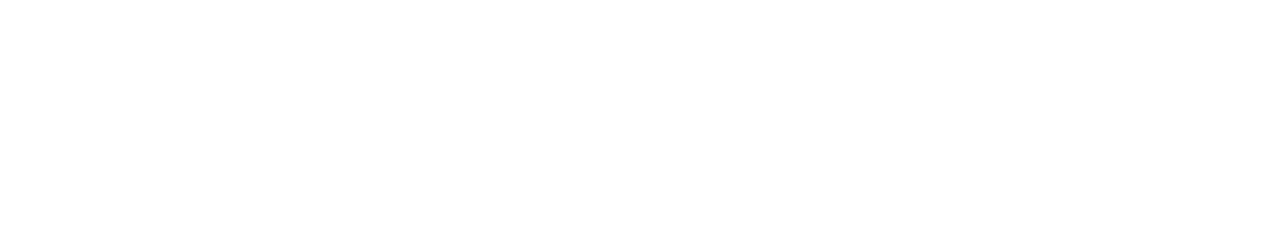
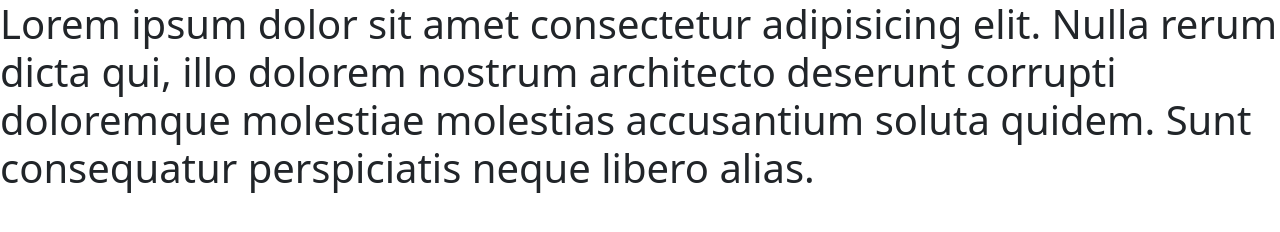
Before and after one commit to Gdiazdiaz/Bootstrap-portfolio, a plain HTML site: page index.html in a window 1280 px wide. Drawn offline with nearby package versions, Linux system fonts and the light colour scheme.

Commit message:
Set up Bootstrap

```diff
--- a/index.html
+++ b/index.html
@@ -4,9 +4,14 @@
     <meta charset="UTF-8">
     <meta http-equiv="X-UA-Compatible" content="IE=edge">
     <meta name="viewport" content="width=device-width, initial-scale=1.0">
-    <title>Document</title>
+    <link href="https://cdn.jsdelivr.net/npm/bootstrap@5.0.2/dist/css/bootstrap.min.css" rel="stylesheet" integrity="sha384-EVSTQN3/azprG1Anm3QDgpJLIm9Nao0Yz1ztcQTwFspd3yD65VohhpuuCOmLASjC" crossorigin="anonymous">
+    <link rel="stylesheet" href="styles.css">
+    <title>Glenda and Luis Portfolio</title>
 </head>
 <body>
-
+    <nav>
+        <h1>Lorem ipsum dolor sit amet consectetur adipisicing elit. Nulla rerum dicta qui, illo dolorem nostrum architecto deserunt corrupti doloremque molestiae molestias accusantium soluta quidem. Sunt consequatur perspiciatis neque libero alias.</h1>
+    </nav>
+    <script src="https://cdn.jsdelivr.net/npm/bootstrap@5.0.2/dist/js/bootstrap.bundle.min.js" integrity="sha384-MrcW6ZMFYlzcLA8Nl+NtUVF0sA7MsXsP1UyJoMp4YLEuNSfAP+JcXn/tWtIaxVXM" crossorigin="anonymous"></script>
 </body>
 </html>
```
